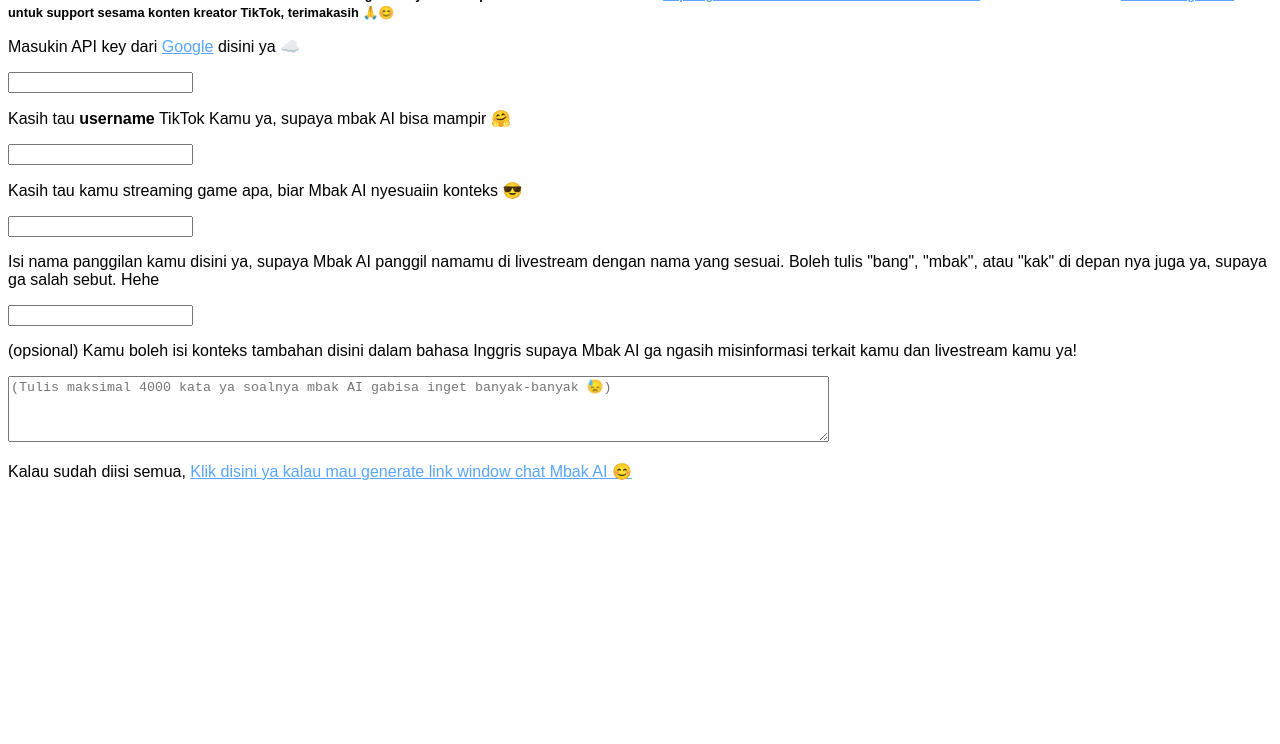
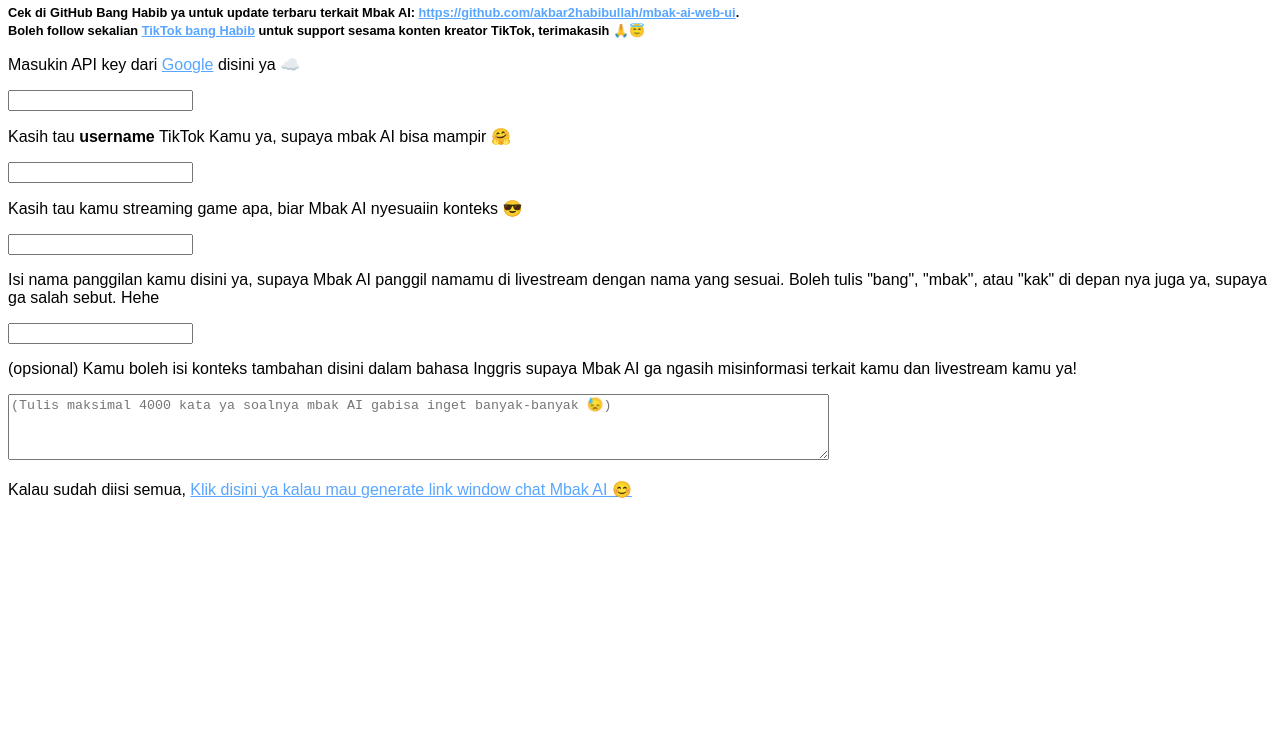
Before and after one commit to akbar2habibullah/mbak-ai-web-ui, a website: page public/index.html in a window 1280 px wide. Shown: the part 56-800 px from the top of the page. Drawn offline with nearby package versions, Linux system fonts and the light colour scheme.

Commit message:
Change emoji

```diff
--- a/public/index.html
+++ b/public/index.html
@@ -122,7 +122,8 @@
 		<div class="head">
 			<h1>Mbak AI Web UI</h1>
 			<span class="subTitle">Teman Livestream TikTok Favoritmu 🫶</span>
-			<span class="subTitle">Cek di GitHub Bang Habib ya untuk update terbaru terkait Mbak AI: <a href="https://github.com/akbar2habibullah/mbak-ai-web-ui" target="_blank">https://github.com/akbar2habibullah/mbak-ai-web-ui</a>. Boleh follow sekalian <a href="https://www.tiktok.com/@chavyv.akvar" target="_blank">TikTok bang Habib</a> untuk support sesama konten kreator TikTok, terimakasih 🙏😊</span>
+			<br />
+			<span class="subTitle">Cek di GitHub Bang Habib ya untuk update terbaru terkait Mbak AI: <a href="https://github.com/akbar2habibullah/mbak-ai-web-ui" target="_blank">https://github.com/akbar2habibullah/mbak-ai-web-ui</a>.<br />Boleh follow sekalian <a href="https://www.tiktok.com/@chavyv.akvar" target="_blank">TikTok bang Habib</a> untuk support sesama konten kreator TikTok, terimakasih 🙏😇</span>
 		</div>
 
 		<div class="inputFields">
```
